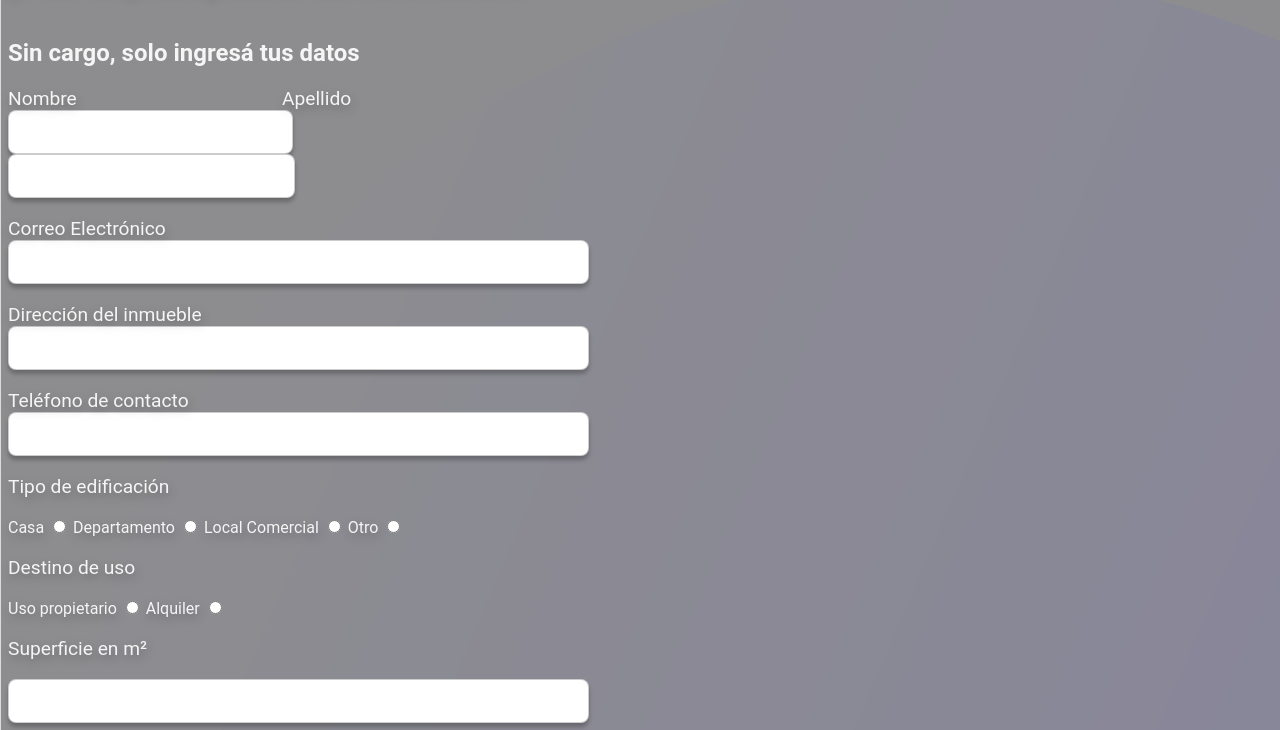
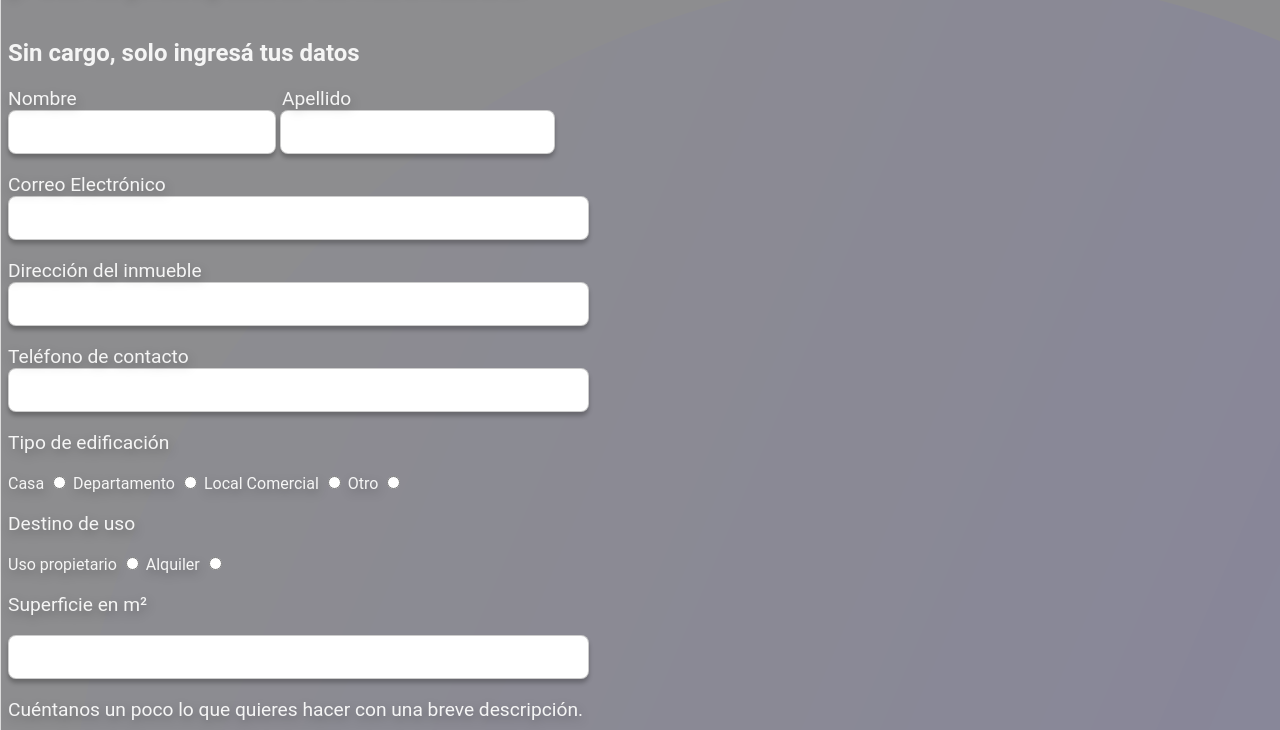
Before and after one commit to 360construcciones/form, a plain HTML site: page index.html in a window 1280 px wide. Shown: the part 70-800 px from the top of the page. Drawn offline with Linux system fonts and the light colour scheme.

Commit message:
Update estilo.css

```diff
--- a/css/estilo.css
+++ b/css/estilo.css
@@ -49,14 +49,14 @@ h2 {
     border: 1px solid rgba(0, 0, 0, 0.2);
     box-shadow: 0px 4px 4px rgba(0, 0, 0, 0.25);
     border-radius: 8px;
-    width: 48.5%;
+    width: 45.5%;
     height: 40px;
 }
 .form__input2 {background: #FFFFFF;
     border: 1px solid rgba(0, 0, 0, 0.2);
     box-shadow: 0px 4px 4px rgba(0, 0, 0, 0.25);
     border-radius: 8px;
-    width: 48.9%;
+    width: 46.9%;
     height: 40px;
 
 }
```
